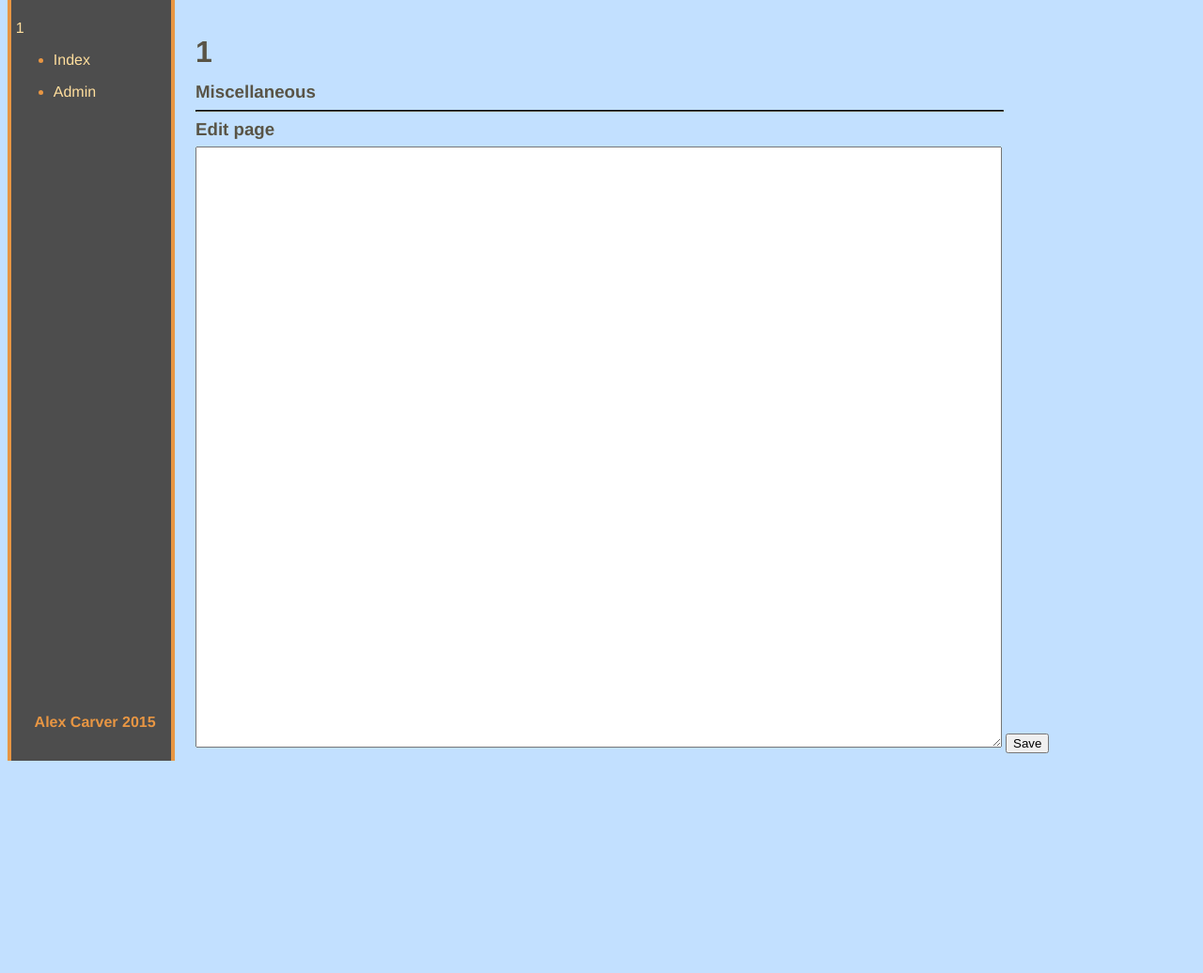
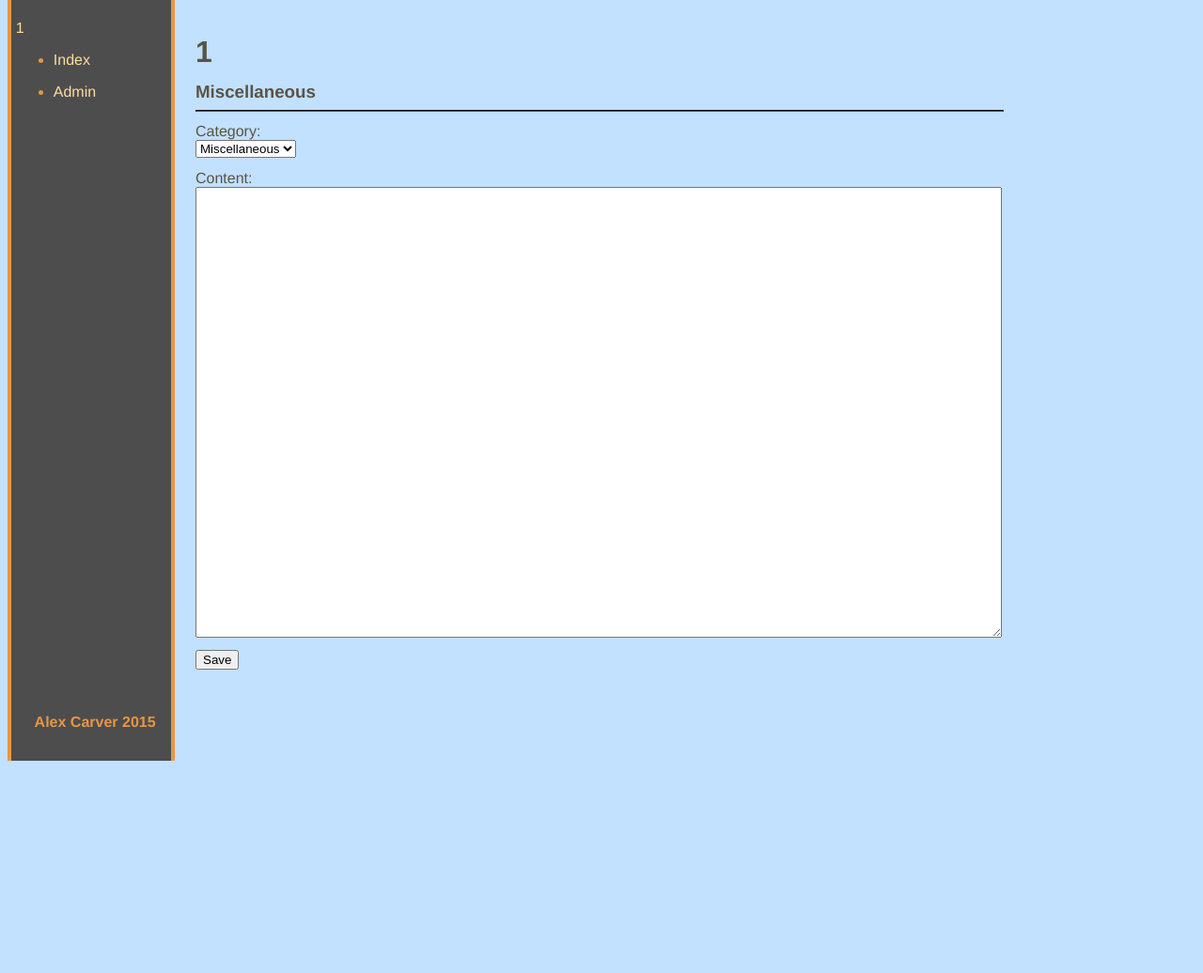
Before and after one commit to alexncarver/DjangoProject, a Django app: page /wiki/1/edit/ in a window 1280 px wide. Shown: the top 1036 px of the page at 94% size. After the commit the page ends 810 px from the top, so only its background shows below. Run offline with Django 3.2, Linux system fonts and the light colour scheme; data that the repository does not hold is empty; some libraries are stand-ins or nearby versions.

Commit message:
Updated to use Django Form API

```diff
--- a/wiki/models.py
+++ b/wiki/models.py
@@ -2,6 +2,7 @@ import datetime
 
 from django.db import models
 from django.utils import timezone
+from django.forms import ModelForm
 
 
 class Page(models.Model):
@@ -39,6 +40,12 @@ class Page(models.Model):
         return cls.objects.filter(title__iexact=path).distinct().get(id=ver)
 
 
+class PageForm(ModelForm):
+    class Meta:
+        model = Page
+        fields = ['category', 'content']
+
+
 ##
 ##def ver_check(v, path):
 ##    p = None
--- a/wiki/static/wiki/style.css
+++ b/wiki/static/wiki/style.css
@@ -86,3 +86,13 @@ div#credits{
 hr{
 	border-color: #595446;
 }
+
+.fieldWrapper {
+	margin-top: 0.8em;
+	margin-bottom: 0.8em;
+}
+
+textarea {
+	width: 80%;
+	height: 60%;
+}
--- a/wiki/templates/wiki/edit.html
+++ b/wiki/templates/wiki/edit.html
@@ -33,10 +33,17 @@
 			{% if error_message %}<p><strong>{{ error_message }}</strong></p>{% endif %}
 			<form action="{% url 'wiki:editpage' page.title %}" method="post">
 				{% csrf_token %}
-				<label>
-					<h3>Edit page</h3>
-					<textarea style="width:80%;height:80%"name="content">{{page.content}}</textarea>
-				</label>
+				{{ form.non_field_errors }}
+				<div class="fieldWrapper">
+					{{ form.category.errors }}
+	    			<label for="{{ form.category.id_for_label }}">Category:</label><br/>
+	    			{{ form.category }}
+    			</div>
+    			<div class="fieldWrapper">
+	    			{{ form.content.errors }}
+	    			<label for="{{ form.content.id_for_label }}">Content:</label><br/>
+	    			{{ form.content }}
+    			</div>
 				<input type="submit" value="Save" />
 			</form>
 		</div>
--- a/wiki/views.py
+++ b/wiki/views.py
@@ -2,7 +2,7 @@ from django.shortcuts import render, get_object_or_404
 from django.http import HttpResponseRedirect, HttpResponse
 from django.core.urlresolvers import reverse
 
-from wiki.models import Page
+from wiki.models import Page, PageForm
 
 def Index(request):
   latest_added_pages = Page.objects.order_by('-pub_date')[:20]
@@ -22,12 +22,16 @@ def EditPage(request, title):
   except Page.DoesNotExist:
     page = Page(title=title, content="")
 
+
   if request.method == 'GET':
-    return render(request, 'wiki/edit.html', {'page': page,})
+    form = PageForm(instance=page)
+    return render(request, 'wiki/edit.html', {'page': page, 'form' : form})
 
   if request.method == 'POST':
-    page.content = request.POST['content']
-    page.save()
+    form = PageForm(request.POST, instance=page)
+    form.save()
+    #page.content = request.POST['content']
+    #page.save()
     return HttpResponseRedirect(reverse('wiki:wikipage', args=(title,)))
 
 
```
